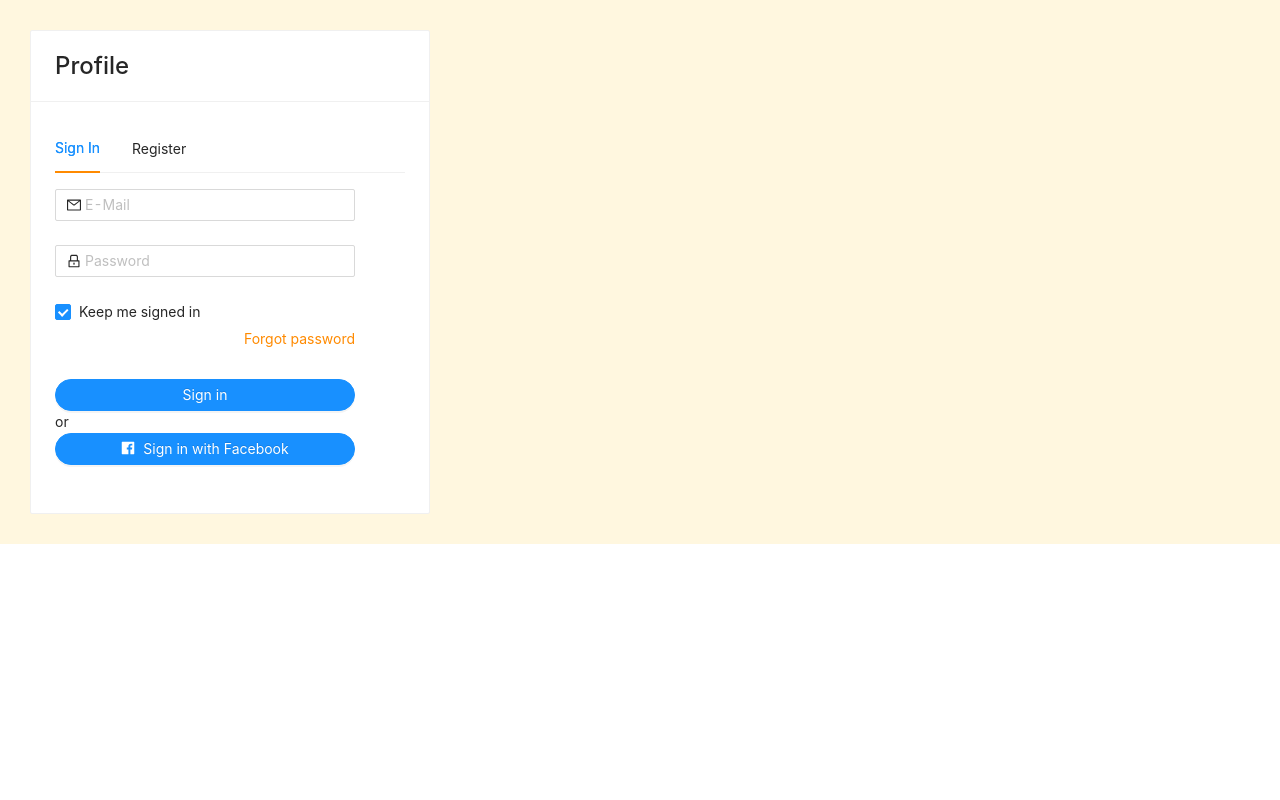
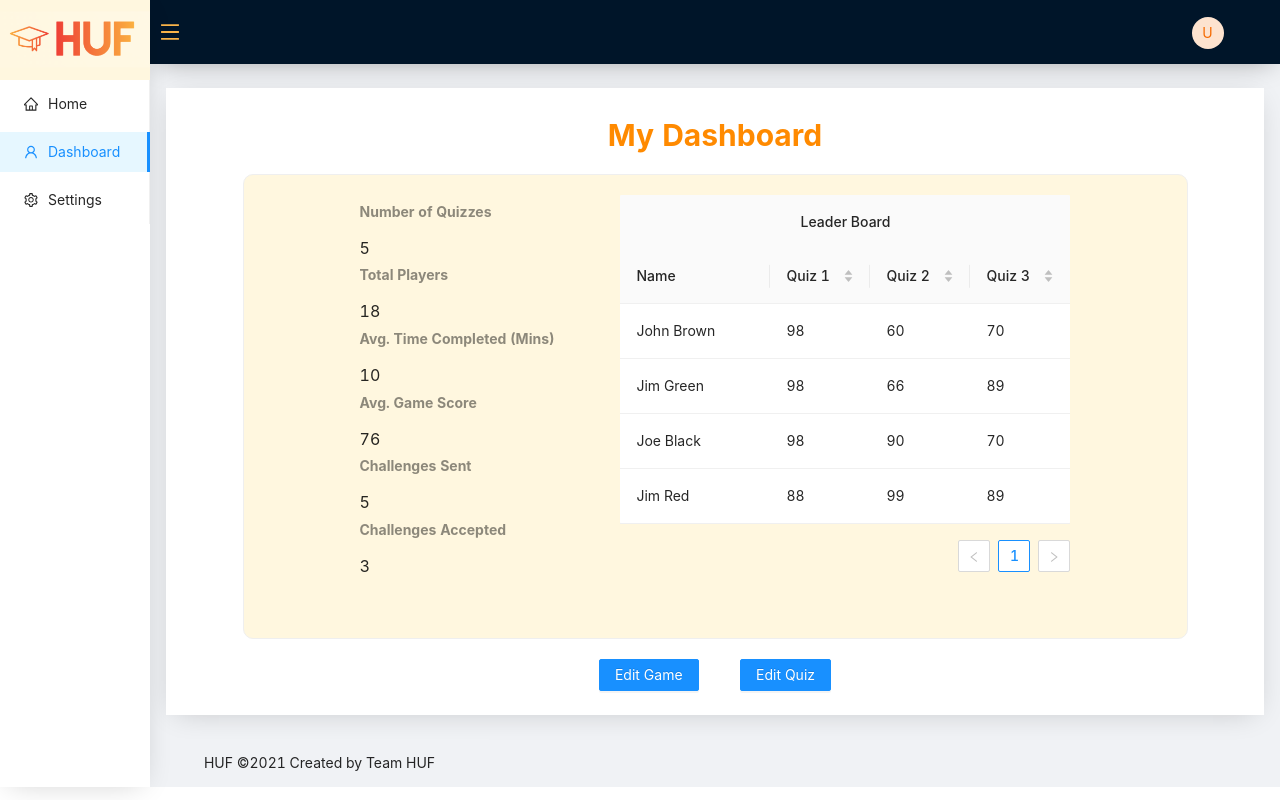
Before and after one commit to vishalraj23/CZ3003-HUF, a React (Create React App) app in the folder frontend/: page /dashboard in a window 1280 px wide. Built offline with nearby package versions, Linux system fonts and the light colour scheme.

Commit message:
added some css styling to match other pages

```diff
--- a/frontend/src/App.js
+++ b/frontend/src/App.js
@@ -22,7 +22,7 @@ const App = () => {
 
   const [isMenuClosed, setIsMenuClosed] = React.useState(false);
 
-  if (!signedIn) {
+  if (signedIn) {
     return (
       <div className="App-guest">
         <LandingPage />
--- a/frontend/src/components/DashboardStats/index.css
+++ b/frontend/src/components/DashboardStats/index.css
@@ -0,0 +1,8 @@
+.ant-statistic-title{
+    font-size: 16px;
+    font-weight: bolder;
+}
+
+.ant-statistic-content-value-int{
+    font-size: 16px;
+}
--- a/frontend/src/components/DashboardStats/index.js
+++ b/frontend/src/components/DashboardStats/index.js
@@ -13,12 +13,12 @@ value{}: integer value of the decribed data
 const Stats = () => {
   return <div>
 
-    <Statistic id='' title="Number of Quizzes" value={5} />
-    <Statistic id='' title="Total Players" value={18} />
-    <Statistic id='' title="Avg. Time Completed (Mins)" value={10} />
-    <Statistic id='' title="Avg. Game Score" value={76} />
-    <Statistic id='' title="Challenges Sent" value={5} />
-    <Statistic id='' title="Challenges Accepted" value={3} />
+    <Statistic title="Number of Quizzes" value={5} />
+    <Statistic title="Total Players" value={18} />
+    <Statistic title="Avg. Time Completed (Mins)" value={10} />
+    <Statistic title="Avg. Game Score" value={76} />
+    <Statistic title="Challenges Sent" value={5} />
+    <Statistic title="Challenges Accepted" value={3} />
 
   </div>;
 };
--- a/frontend/src/pages/DashBoardPage/index.css
+++ b/frontend/src/pages/DashBoardPage/index.css
@@ -1,24 +1,41 @@
-.container1 {
+.dashboard-container {
+  min-width: 1000px;
+  height: 100%;
   display: flex;
+  flex-direction: column;
   justify-content: center;
   align-items: center;
-  flex-direction: column;
 }
 
-.container2 {
+.dashboard-heading {
+  font-style: normal;
+  font-weight: bold;
+  font-size: 30px;
+  text-align: justify;
+  color: #ff8a00;
+}
+
+.stats-container {
+  background: #fff7df;
+  border: 1px solid #efefef;
+  border-radius: 10px;
+  padding: 50px;
+  width: 90%;
+
   display: flex;
-  justify-content: center;
+  justify-content: space-evenly;
   align-items: center;
   padding-top: 20px;
 }
 
-.container3 {
+.dashboard-footer {
   display: flex;
-  justify-content: center;
+  justify-content: space-evenly;
   align-items: center;
-
+  padding-top: 20px;
+  width: 30%;
 }
 
-.container3-item{
-  display: flex;
+.t1{
+  font-size: xx-large;
 }
--- a/frontend/src/pages/DashBoardPage/index.js
+++ b/frontend/src/pages/DashBoardPage/index.js
@@ -8,14 +8,12 @@ import { Link } from 'react-router-dom';
 //function to include the components needed and display the information for dashboard
 const DashboardPage = () => {
   return (
-    <div>
+    <div className='dashboard-container'>
+      {/* <div className='game-page-header-container'> */}
+      <h2 className='dashboard-heading'>My Dashboard</h2>
 
-      <div className='container1'>
-        <h1>My Dashboard</h1>
-      </div>
-
-      <div className='container2'>
-        <div className='item'>
+      <div className='stats-container'>
+        <div className='t1'>
           <Stats />                 {/* stats component */}
         </div>
         <div className='item'>
@@ -23,14 +21,14 @@ const DashboardPage = () => {
         </div>
       </div>
 
-      <div className='container3'>
-        <div className='container3-item'>
+      <div className='dashboard-footer'>
+        <div className='footer-item'>
           <Button type="primary">
             {/* internal link to edit game page */}
             <Link to={'dashboard/editgame'}>Edit Game</Link>
           </Button>
         </div>
-        <div className='container3-item'>
+        <div className='footer-item'>
           <Button type="primary">
             {/* internal link to edit quiz page */}
             <Link to={'dashboard/editquiz'}>Edit Quiz</Link>
--- a/frontend/src/pages/EditGamePage/index.css
+++ b/frontend/src/pages/EditGamePage/index.css
@@ -1,12 +1,50 @@
-/* .container {
+.edit-container {
+  min-width: 1000px;
+  height: 100%;
   display: flex;
+  flex-direction: column;
   justify-content: center;
   align-items: center;
-} */
+}
 
-.container1 {
+.heading {
+  font-style: normal;
+  font-weight: bold;
+  font-size: 30px;
+  text-align: justify;
+  color: #ff8a00;
+}
+
+.header-container {
+  width: 90%;
   display: flex;
-  justify-content: center;
+  /* justify-content: space-evenly; */
+}
+
+.delete {
+  margin-left: 80%;
+  height: 50px;
+  border-radius: 4px;
+}
+
+.form-container {
+  background: #fff7df;
+  border: 1px solid #efefef;
+  border-radius: 10px;
+  padding: 50px;
+  width: 90%;
+
+  display: flex;
+  justify-content: space-evenly;
   align-items: center;
-  flex-direction: row;
+  padding-top: 20px;
 }
+
+.footer {
+  display: flex;
+  justify-content: space-evenly;
+  align-items: center;
+  padding-top: 20px;
+  width: 30%;
+
+}
--- a/frontend/src/pages/EditGamePage/index.js
+++ b/frontend/src/pages/EditGamePage/index.js
@@ -13,12 +13,17 @@ function onChange(value) {
 //function to include the components needed and display the information for edit game page
 const EditGamePage = () => {
   return (
-    <div>
-      <div className='container1'>
-        <h1>Edit Game Page</h1>
-        {/* popup window component with its parameter information */}
-        <Pop btnName='Delete Game' title='Delete Game Confirmation' desc='Are you sure you want to delete this game?' danger='true'/>
-      </div>
+    <div className='edit-container'>
+
+        <div className='delete' >
+          <Pop
+          btnName='Delete Game'
+          title='Delete Game Confirmation'
+          desc='Are you sure you want to delete this game?'
+          danger='true'
+          />
+        </div>
+        <h2 className='heading'>Edit Game Page</h2>
 
       {/*
       form to collect user input to update database when user edits the game
@@ -29,7 +34,7 @@ const EditGamePage = () => {
       max{}: max value for input number field
       defaultValue{}: default value that is displayed for input number field
       */}
-      <div className='container2'>
+      <div className='form-container'>
         <Form>
           <Form.Item label="Game Name">
             <Input placeholder="Enter Game Name" />
@@ -46,11 +51,13 @@ const EditGamePage = () => {
         </Form>
       </div>
 
-      <div className='container3'>
-        <Button type="primary">
-          {/* internal link back to dashboard page */}
-          <Link to={'/dashboard'}>Back</Link>
-        </Button>
+      <div className='footer'>
+        <div className='footer-item'>
+          <Button type="primary">
+            {/* internal link back to dashboard page */}
+            <Link to={'/dashboard'}>Back</Link>
+          </Button>
+        </div>
         {/* popup window component with its parameter information */}
         <Pop btnName='Save Changes' title='Save Confirmation' desc='Confirm changes?'/>
       </div>
--- a/frontend/src/pages/EditQuizPage/index.css
+++ b/frontend/src/pages/EditQuizPage/index.css
@@ -1,12 +1,50 @@
-/* .container {
+.edit-container {
+  min-width: 1000px;
+  height: 100%;
   display: flex;
+  flex-direction: column;
   justify-content: center;
   align-items: center;
-} */
+}
 
-.container1 {
+.heading {
+  font-style: normal;
+  font-weight: bold;
+  font-size: 30px;
+  text-align: justify;
+  color: #ff8a00;
+}
+
+.header-container {
+  width: 90%;
   display: flex;
-  justify-content: center;
+  /* justify-content: space-evenly; */
+}
+
+.delete {
+  margin-left: 80%;
+  height: 50px;
+  border-radius: 4px;
+}
+
+.form-container {
+  background: #fff7df;
+  border: 1px solid #efefef;
+  border-radius: 10px;
+  padding: 50px;
+  width: 90%;
+
+  display: flex;
+  justify-content: space-evenly;
   align-items: center;
-  flex-direction: row;
+  padding-top: 20px;
 }
+
+.footer {
+  display: flex;
+  justify-content: space-evenly;
+  align-items: center;
+  padding-top: 20px;
+  width: 30%;
+
+}
--- a/frontend/src/pages/EditQuizPage/index.js
+++ b/frontend/src/pages/EditQuizPage/index.js
@@ -13,15 +13,20 @@ function onChange(value) {
 //function to include the components needed and display the information for edit quiz page
 const EditQuizPage = () => {
   return (
-    <div>
-      <div className='container1'>
-        <h1>Edit Quiz Page</h1>
-        {/* popup window component with its parameter information */}
-        <Pop btnName='Delete Quiz' title='Delete Quiz Confirmation' desc='Are you sure you want to delete this quiz?' danger='true'/>
+    <div className='edit-container'>
+
+        <div className='delete' >
+          <Pop
+          btnName='Delete Quiz'
+          title='Delete Quiz Confirmation'
+          desc='Are you sure you want to delete this quiz?'
+          danger='true'
+          />
         </div>
+        <h2 className='heading'>Edit Quiz Page</h2>
 
       {/*
-      form to collect user input to update database when user edits the quiz
+      form to collect user input to update database when user edits the game
 
       label: name of the data input field
       placeholder: text displayed inside input field to indicate what to input
@@ -29,7 +34,7 @@ const EditQuizPage = () => {
       max{}: max value for input number field
       defaultValue{}: default value that is displayed for input number field
       */}
-      <div className='container2'>
+      <div className='form-container'>
       <Form>
           <Form.Item label="Quiz Description">
             <TextArea placeholder="Enter Quiz Description" cols={40}/>
@@ -55,11 +60,13 @@ const EditQuizPage = () => {
         </Form>
       </div>
 
-      <div className='container 3'>
+      <div className='footer'>
+        <div className='footer-item'>
           <Button type="primary">
             {/* internal link back to dashboard page */}
             <Link to={'/dashboard'}>Back</Link>
           </Button>
+        </div>
         {/* popup window component with its parameter information */}
         <Pop btnName='Save Changes' title='Save Confirmation' desc='Confirm changes?'/>
       </div>
```
Lines whose indentation alone changed are shown as unchanged.
